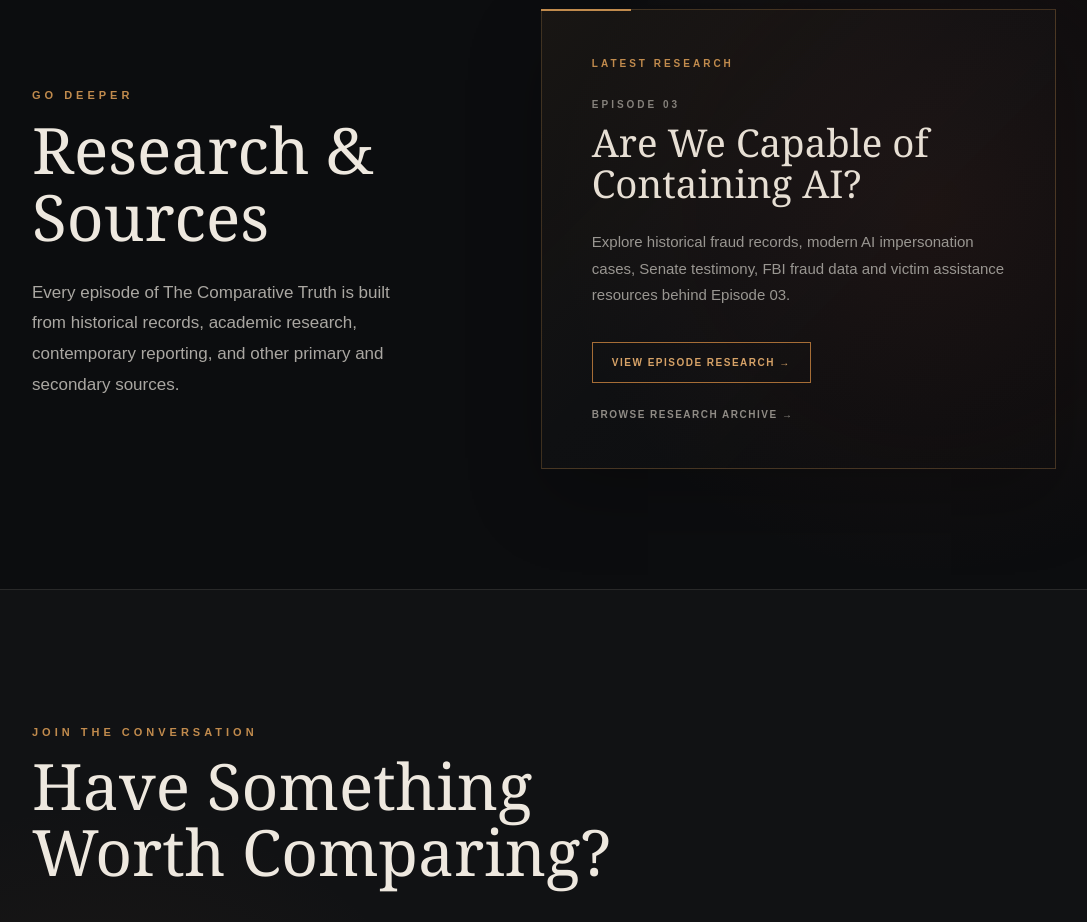
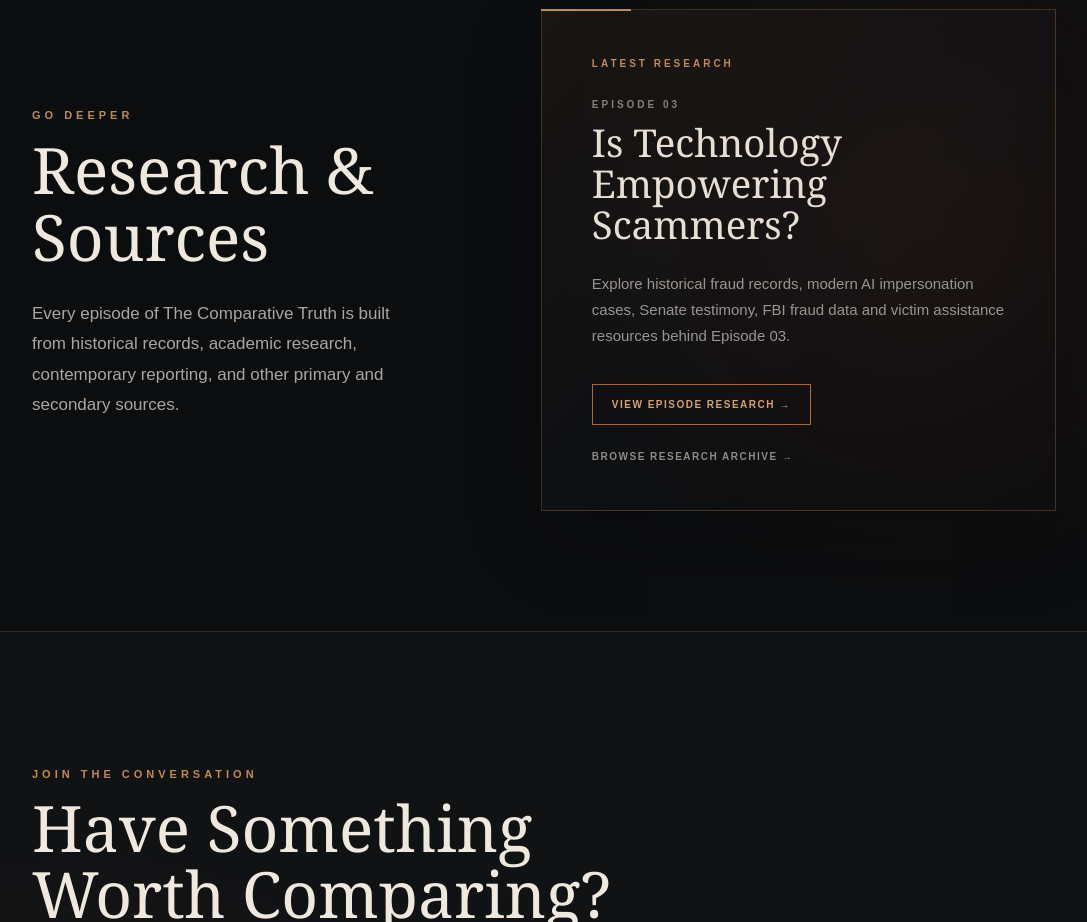
Before and after one commit to RyanTCT/the-comparative-truth, a Next.js app: page / in a window 1280 px wide. Shown: the part 2720-3642 px from the top of the page, without its empty margins (96-1183 px from the left). Built offline with nearby package versions, Linux system fonts and the light colour scheme.

Commit message:
Correct Episode 03 latest research heading

```diff
--- a/app/page.js
+++ b/app/page.js
@@ -182,7 +182,7 @@ export default function Home() {
       </div>
 
       <p className="research-episode-number">EPISODE 03</p>
-      <h3>Are We Capable of<br />Containing AI?</h3>
+      <h3>Is Technology<br />Empowering Scammers?</h3>
       <p className="research-summary">Explore historical fraud records, modern AI impersonation cases, Senate testimony, FBI fraud data and victim assistance resources behind Episode 03.</p>
       <div className="research-actions">
 
```
